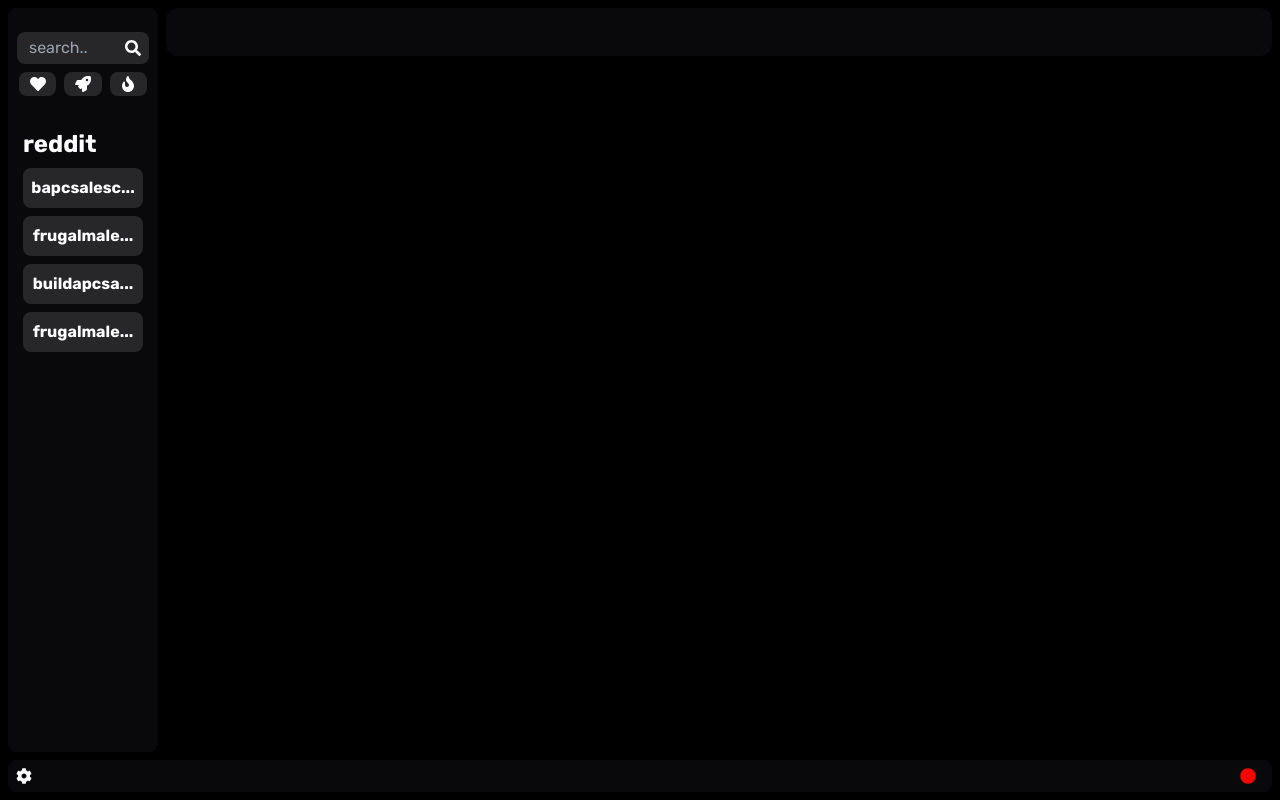
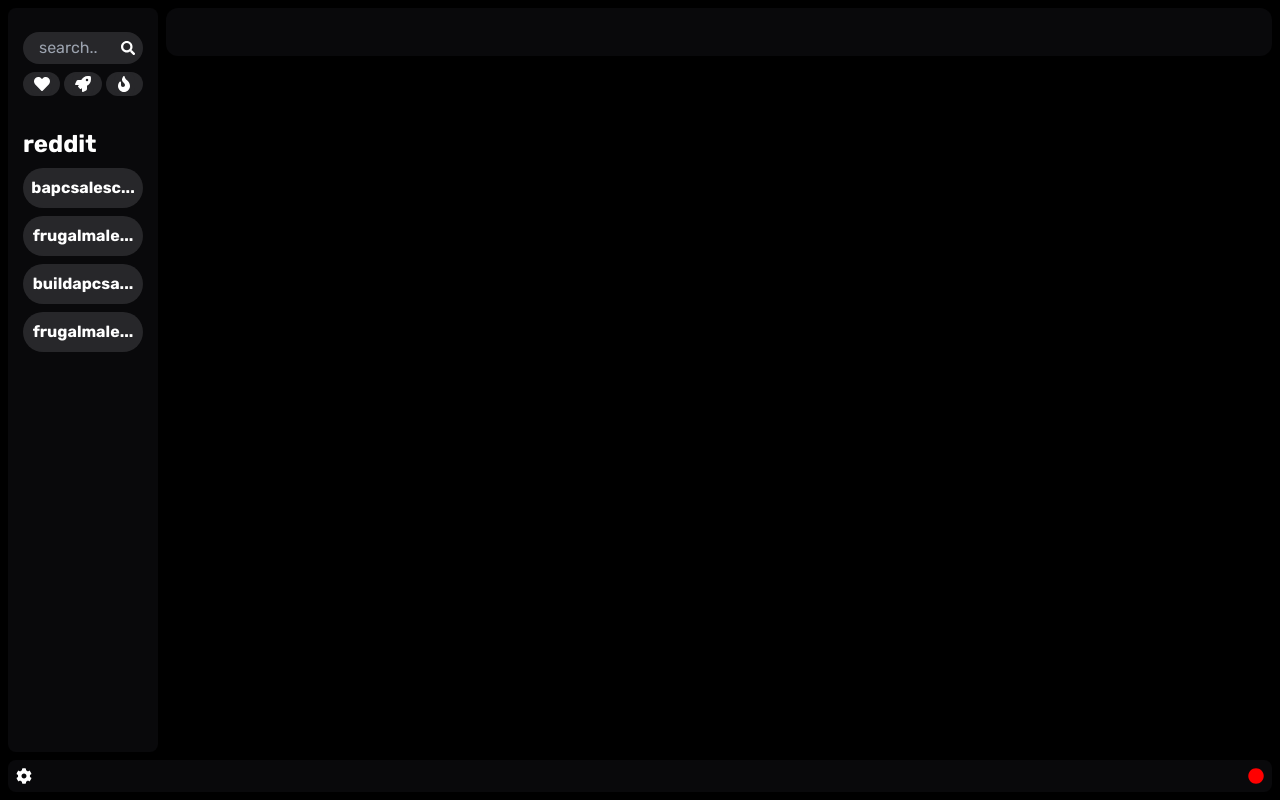
Before and after one commit to kajgm/websalestracker, a React (Vite) app in the folder client/: page / in a window 1280 px wide. Built offline with nearby package versions, Linux system fonts and the light colour scheme.

Commit message:
fixed sidebar width logic

```diff
--- a/client/src/components/BottomBar/Status.tsx
+++ b/client/src/components/BottomBar/Status.tsx
@@ -10,7 +10,7 @@ function Status() {
 
   return (
     <>
-      <div className="flex flex-row ml-auto pr-2">
+      <div className="flex flex-row ml-auto">
         <IconContext.Provider value={{ color: updated ? 'green' : 'red', className: 'global-class-name' }}>
           <div className="inline-flex items-baseline">
             <FaCircle />
--- a/client/src/components/SideBar/GlobalSearch.tsx
+++ b/client/src/components/SideBar/GlobalSearch.tsx
@@ -1,11 +1,8 @@
 import React, { useState } from 'react';
 import { FaSearch } from 'react-icons/fa';
-import { selectWidth } from '../../slices/sideBarSlice';
-import { useAppSelector } from '../../hooks';
 
 function GlobalSearch() {
   const [searchInput, setSearchInput] = useState('');
-  const curWidth = useAppSelector(selectWidth);
 
   const handleChange = (e: React.ChangeEvent<HTMLInputElement>) => {
     e.preventDefault();
@@ -15,15 +12,16 @@ function GlobalSearch() {
 
   return (
     <>
+      <div className="flex flex-row">
         <input
           type="text"
           placeholder="search.."
           onChange={handleChange}
           value={searchInput}
-        className="bg-gray p-1 outline-none font-rubik"
-        style={{ width: `${curWidth / 24}rem` }}
+          className="bg-gray mx-2 py-1 outline-none font-rubik w-4/5"
         />
         <FaSearch className="relative top-2" />
+      </div>
     </>
   );
 }
--- a/client/src/components/SideBar/Navigation.tsx
+++ b/client/src/components/SideBar/Navigation.tsx
@@ -14,19 +14,18 @@ function Navigation() {
 
   return (
     <>
-      <div className="bg-gray rounded-lg mx-auto px-2 flex flex-row">
+      <div className="bg-gray rounded-full mx-auto px-2 w-4/5">
         <GlobalSearch />
       </div>
-      <div className="relative flex flex-row gap-2 mx-auto bg-gray-dark justify-center">
-        <button className="bg-gray rounded-lg mx-auto px-2">
-          <Favourites width={calcWidth} />
+      <div className="relative flex flex-row gap-1 mx-auto bg-gray-dark justify-center w-4/5">
+        <button className="bg-gray rounded-full mx-auto px-2 w-1/3">
+          <Favourites />
         </button>
-
-        <button className="bg-gray rounded-lg mx-auto px-2">
-          <Discover width={calcWidth} />
+        <button className="bg-gray rounded-full mx-auto px-2 w-1/3">
+          <Discover />
         </button>
-        <button className="bg-gray rounded-lg mx-auto px-2">
-          <Trending width={calcWidth} />
+        <button className="bg-gray rounded-full mx-auto px-2 w-1/3">
+          <Trending />
         </button>
       </div>
     </>
--- a/client/src/components/SideBar/SiteCategory.tsx
+++ b/client/src/components/SideBar/SiteCategory.tsx
@@ -0,0 +1,11 @@
+import React from 'react';
+
+function SiteCategory(props: { category: string }) {
+  return (
+    <>
+      <div></div>
+    </>
+  );
+}
+
+export default SiteCategory;
--- a/client/src/components/SideBar/SiteListing.tsx
+++ b/client/src/components/SideBar/SiteListing.tsx
@@ -34,7 +34,7 @@ function SiteListing() {
                 return (
                   <button
                     onClick={() => getApiData(site.name, site.endpoint, cat, 'new', site.type)}
-                    className="bg-gray py-2 rounded-lg font-rubik font-bold"
+                    className="bg-gray py-2 rounded-full font-rubik font-bold"
                     key={cat}
                   >
                     {catName}
--- a/client/src/index.css
+++ b/client/src/index.css
@@ -18,3 +18,26 @@ html {
 .undraggable {
   -webkit-app-region: no-drag;
 }
+
+.scroll_enabled {
+  overflow: scroll;
+  height: 1000px; /* define your custom height */
+}
+
+.scroll_enabled::-webkit-scrollbar {
+  width: 20px;
+}
+.scroll_enabled::-webkit-scrollbar-corner {
+  background: rgba(0, 0, 0, 0);
+}
+.scroll_enabled::-webkit-scrollbar-thumb {
+  background-color: #ccc;
+  border-radius: 6px;
+  border: 4px solid rgba(0, 0, 0, 0);
+  background-clip: content-box;
+  min-width: 32px;
+  min-height: 32px;
+}
+.scroll_enabled::-webkit-scrollbar-track {
+  background-color: rgba(0, 0, 0, 0);
+}
--- a/client/src/views/Discover.tsx
+++ b/client/src/views/Discover.tsx
@@ -1,10 +1,10 @@
 import React from 'react';
 import { FaRocket } from 'react-icons/fa';
 
-function Discover(props: { width: number }) {
+function Discover() {
   return (
     <>
-      <div className="flex justify-center bg-gray rounded-lg py-1" style={{ width: `${props.width}rem` }}>
+      <div className="flex justify-center bg-gray rounded-lg py-1">
         <FaRocket />
       </div>
     </>
--- a/client/src/views/Favourites.tsx
+++ b/client/src/views/Favourites.tsx
@@ -1,10 +1,10 @@
 import React from 'react';
 import { FaHeart } from 'react-icons/fa';
 
-function Favourites(props: { width: number }) {
+function Favourites() {
   return (
     <>
-      <div className="flex justify-center bg-gray rounded-lg py-1 w-1/3" style={{ width: `${props.width}rem` }}>
+      <div className="flex justify-center bg-gray rounded-lg py-1">
         <FaHeart />
       </div>
     </>
--- a/client/src/views/Trending.tsx
+++ b/client/src/views/Trending.tsx
@@ -1,10 +1,10 @@
 import React from 'react';
 import { FaFire } from 'react-icons/fa';
 
-function Trending(props: { width: number }) {
+function Trending() {
   return (
     <>
-      <div className="flex justify-center bg-gray rounded-lg py-1" style={{ width: `${props.width}rem` }}>
+      <div className="flex justify-center bg-gray rounded-lg py-1">
         <FaFire />
       </div>
     </>
```
Lines whose indentation alone changed are shown as unchanged.
